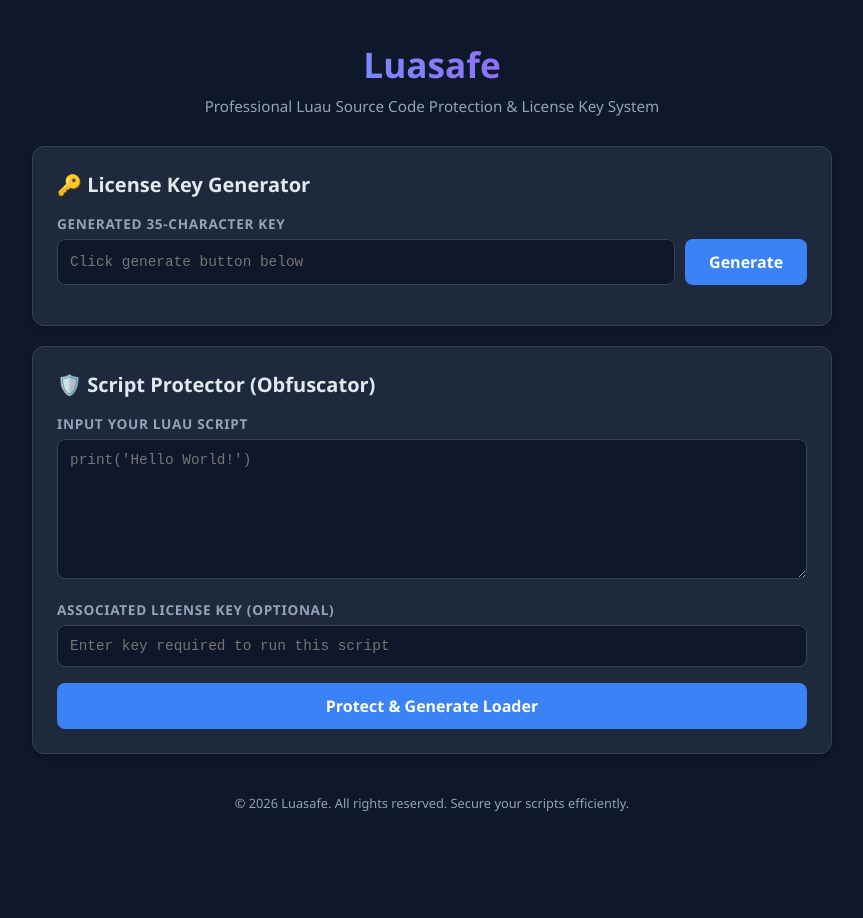
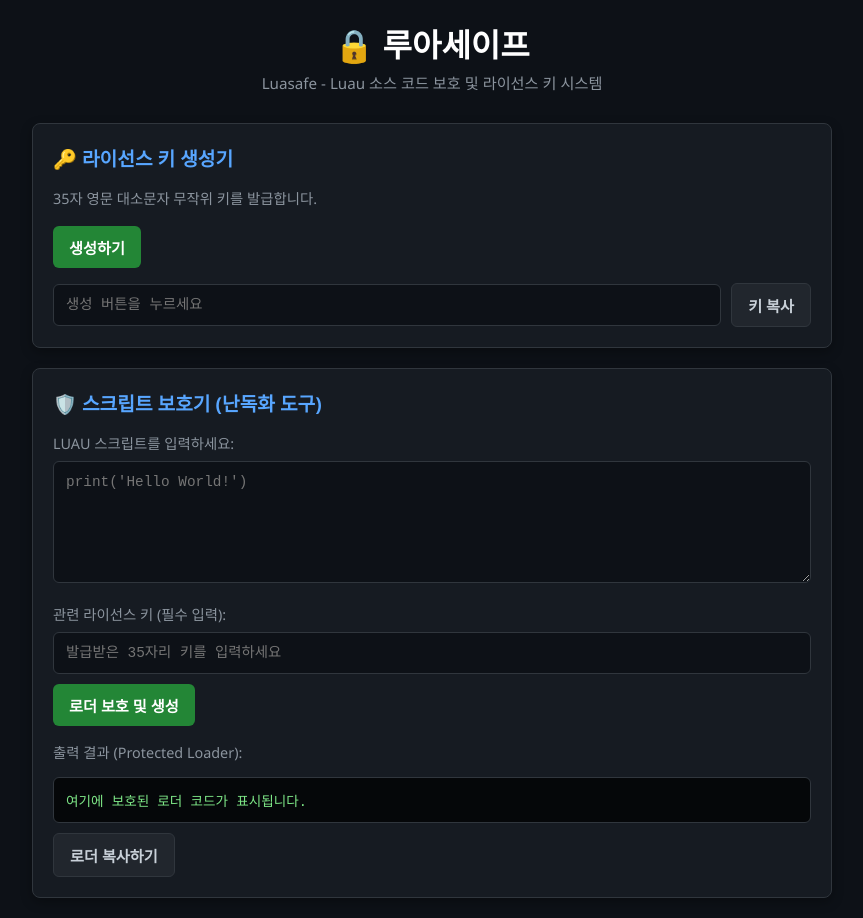
Before and after one commit to luasafedeveloper/luasafedeveloper.github.io, a plain HTML site: page index.html in a window 1280 px wide. Shown: the whole page, without its empty margins (208-1071 px from the left). Before the commit the page ends 832 px from the top, so only its background shows below. Drawn offline with Linux system fonts and the light colour scheme.

Commit message:
Update index.html

````diff
--- a/index.html
+++ b/index.html
@@ -1,130 +1,3 @@
-<!DOCTYPE html>
-<html lang="ko">
-<head>
-    <meta charset="UTF-8">
-    <meta name="viewport" content="width=device-width, initial-scale=1.0">
-    <title>Luasafe - Advanced Luau Source Protection</title>
-    <style>
-        :root {
-            --bg-color: #0f172a;
-            --card-bg: #1e293b;
-            --accent-color: #3b82f6;
-            --accent-hover: #2563eb;
-            --text-main: #f8fafc;
-            --text-sub: #94a3b8;
-            --border-color: #334155;
-        }
-        * { box-sizing: border-box; margin: 0; padding: 0; font-family: 'Segoe UI', Tahoma, Geneva, Verdana, sans-serif; }
-        body { background-color: var(--bg-color); color: var(--text-main); min-height: 100vh; display: flex; flex-direction: column; align-items: center; padding: 20px; }
-        header { text-align: center; margin-bottom: 30px; margin-top: 20px; }
-        header h1 { font-size: 2.2rem; margin-bottom: 8px; background: linear-gradient(90deg, #60a5fa, #a855f7); -webkit-background-clip: text; -webkit-text-fill-color: transparent; }
-        header p { color: var(--text-sub); font-size: 0.95rem; }
-        .container { width: 100%; max-width: 800px; display: flex; flex-direction: column; gap: 20px; }
-        .card { background-color: var(--card-bg); border: 1px solid var(--border-color); border-radius: 12px; padding: 24px; box-shadow: 0 4px 6px -1px rgba(0, 0, 0, 0.1), 0 2px 4px -1px rgba(0, 0, 0, 0.06); }
-        .card h2 { font-size: 1.25rem; margin-bottom: 16px; display: flex; align-items: center; gap: 8px; color: #e2e8f0; }
-        .form-group { margin-bottom: 16px; }
-        label { display: block; font-size: 0.85rem; font-weight: 600; color: var(--text-sub); margin-bottom: 6px; text-transform: uppercase; letter-spacing: 0.05em; }
-        textarea, input[type="text"] { width: 100%; background-color: #0f172a; border: 1px solid var(--border-color); border-radius: 8px; padding: 12px; color: var(--text-main); font-family: 'Courier New', Courier, monospace; font-size: 0.9rem; resize: vertical; }
-        textarea:focus, input[type="text"]:focus { outline: none; border-color: var(--accent-color); }
-        textarea { min-height: 140px; }
-        .btn { background-color: var(--accent-color); color: white; border: none; border-radius: 8px; padding: 12px 20px; font-size: 1rem; font-weight: 600; cursor: pointer; transition: background-color 0.2s, transform 0.1s; width: 100%; }
-        .btn:hover { background-color: var(--accent-hover); }
-        .btn:active { transform: scale(0.98); }
-        .result-box { margin-top: 15px; background-color: #0f172a; border: 1px solid var(--border-color); border-radius: 8px; padding: 12px; position: relative; }
-        .result-box pre { font-family: 'Courier New', Courier, monospace; font-size: 0.85rem; color: #38bdf8; overflow-x: auto; white-space: pre-wrap; word-break: break-all; max-height: 200px; }
-        .copy-btn { margin-top: 8px; background-color: #334155; font-size: 0.85rem; padding: 6px 12px; width: auto; }
-        .copy-btn:hover { background-color: #475569; }
-        .flex-row { display: flex; gap: 10px; }
-        footer { margin-top: 40px; color: var(--text-sub); font-size: 0.8rem; text-align: center; }
-    </style>
-</head>
-<body>
-
-    <header>
-        <h1>Luasafe</h1>
-        <p>Professional Luau Source Code Protection & License Key System</p>
-    </header>
-
-    <div class="container">
-        <!-- 1. 키 라이선스 발급 카드 -->
-        <div class="card">
-            <h2>🔑 License Key Generator</h2>
-            <div class="form-group">
-                <label>Generated 35-Character Key</label>
-                <div class="flex-row">
-                    <input type="text" id="generatedKey" readonly placeholder="Click generate button below">
-                    <button class="btn" style="width: 140px;" onclick="generateKey()">Generate</button>
-                </div>
-            </div>
-        </div>
-
-        <!-- 2. 소스 보호 및 난독화 카드 -->
-        <div class="card">
-            <h2>🛡️ Script Protector (Obfuscator)</h2>
-            <div class="form-group">
-                <label>Input Your Luau Script</label>
-                <textarea id="sourceInput" placeholder="print('Hello World!')"></textarea>
-            </div>
-            <div class="form-group">
-                <label>Associated License Key (Optional)</label>
-                <input type="text" id="targetKey" placeholder="Enter key required to run this script">
-            </div>
-            <button class="btn" onclick="protectScript()">Protect & Generate Loader</button>
-
-            <div id="outputContainer" style="display: none;">
-                <div class="form-group" style="margin-top: 20px;">
-                    <label>Protected Loader Output</label>
-                    <div class="result-box">
-                        <pre id="outputResult"></pre>
-                    </div>
-                    <button class="btn copy-btn" onclick="copyToClipboard()">Copy Code</button>
-                </div>
-            </div>
-        </div>
-    </div>
-
-    <footer>
-        &copy; 2026 Luasafe. All rights reserved. Secure your scripts efficiently.
-    </footer>
-
-    <script>
-        // 35글자 랜덤 대소문자/영문 키 생성 함수 (숫자 제외 영문 대소문자만 원하실 경우 문자셋 조정 가능)
-        function generateKey() {
-            const chars = 'ABCDEFGHIJKLMNOPQRSTUVWXYZabcdefghijklmnopqrstuvwxyz';
-            let result = '';
-            for (let i = 0; i < 35; i++) {
-                result += chars.charAt(Math.floor(Math.random() * chars.length));
-            }
-            document.getElementById('generatedKey').value = result;
-        }
-
-        // 소스 코드 보호 및 래퍼 생성 함수
-        function protectScript() {
-            const source = document.getElementById('sourceInput').value;
-            const key = document.getElementById('targetKey').value.trim();
-
-            if (!source) {
-                alert('Please enter a script to protect.');
-                return;
-            }
-
-            // 소스 코드를 Base64로 인코딩하여 감춤
-            const encodedSource = btoa(unescape(encodeURIComponent(source)));
-
-            // 클라이언트에서 실행될 프로텍터 런타임 템플릿 생성
-            let protectedCode = `-- Protected by Luasafe\n`;
-            if (key) {
-                protectedCode += `local _KEY = "${key}"\n`;
-                protectedCode += `if script_key ~= _KEY then\n    error("Invalid or Missing Script Key!")\nend\n`;
-            }
-            protectedCode += `local _s = "${encodedSource}"\n`;
-            protectedCode += `local function _d(d)\n    local b='ABCDEFGHIJKLMNOPQRSTUVWXYZabcdefghijklmnopqrstuvwxyz0123456789+/'\n    d=string.gsub(d, '[^'..b..'=]', '')\n    return (d:gsub('.', function(x)\n        if (x == '=') then return '' end\n        local r,f='',(b:find(x)-1)\n        for i=6,1,-1 do r=r..(f%2^i-f%2^(i-1)>0 and '1' or '0') end\n        return r;\n    end):gsub('%d%d%d?%d?%d?%d?%d?%d?', function(x)\n        if (#x ~= 8) then return '' end\n        GitHub Pages를 통해 무료로 호스팅할 수 있도록, 소스코드 난독화/보호(`luasafe`), 스크립트 관리, 그리고 35자리 랜덤 영문 대소문자 키 라이선스 발급 기능이 포함된 **단일 HTML 파일(`index.html`)** 코드입니다.
-
-이 코드를 복사해서 GitHub 저장소에 `index.html` 이름으로 업로드하고 GitHub Pages를 켜시면 바로 사이트가 작동합니다.
-
-### 📁 `index.html` 전체 코드
-
-```html
 <!DOCTYPE html>
 <html lang="ko">
 <head>
@@ -169,32 +42,36 @@
 
 <div class="container">
     <header>
-        <h1>🔒 LuaSafe</h1>
-        <p>Secure Luau Source Code Protection & Key Management System</p>
+        <h1>🔒 루아세이프</h1>
+        <p>Luasafe - Luau 소스 코드 보호 및 라이선스 키 시스템</p>
     </header>
 
-    <!-- 1. 소스코드 입력 및 난독화 영역 -->
+    <!-- 1. 라이선스 키 발급 영역 -->
     <div class="card">
-        <h2>📜 Script Protector (Obfuscator)</h2>
-        <label for="sourceInput">Luau 소스 코드를 입력하세요:</label>
+        <h2>🔑 라이선스 키 생성기</h2>
+        <label>35자 영문 대소문자 무작위 키를 발급합니다.</label>
+        <button onclick="generateKey()">생성하기</button>
+
+        <div style="margin-top: 15px;" class="row">
+            <input type="text" id="keyOutput" readonly placeholder="생성 버튼을 누르세요" class="flex-1">
+            <button class="secondary" onclick="copyText('keyOutput')" style="margin-top: 0;">키 복사</button>
+        </div>
+    </div>
+
+    <!-- 2. 소스코드 보호 및 난독화 영역 -->
+    <div class="card">
+        <h2>🛡️ 스크립트 보호기 (난독화 도구)</h2>
+        <label for="sourceInput">LUAU 스크립트를 입력하세요:</label>
         <textarea id="sourceInput" rows="6" placeholder="print('Hello World!')"></textarea>
-        <button onclick="protectScript()">보호 및 난독화 생성</button>
+
+        <label for="targetKey" style="margin-top: 15px;">관련 라이선스 키 (필수 입력):</label>
+        <input type="text" id="targetKey" placeholder="발급받은 35자리 키를 입력하세요">
+
+        <button onclick="protectScript()">로더 보호 및 생성</button>
 
         <label style="margin-top: 15px;">출력 결과 (Protected Loader):</label>
-        <div id="outputProtected" class="output-box">여기에 보호된 스크립트 로더가 표시됩니다.</div>
-        <button class="secondary" onclick="copyText('outputProtected')">결과 복사하기</button>
-    </div>
-
-    <!-- 2. 라이선스 키 발급 영역 -->
-    <div class="card">
-        <h2>🔑 License Key Generator</h2>
-        <p style="font-size: 0.85rem; color: var(--text-muted); margin-bottom: 12px;">사용자 인증을 위한 35자리 무작위 영문 대소문자 키를 발급합니다.</p>
-        <button onclick="generateKey()">키 발급하기</button>
-
-        <div style="margin-top: 15px;" class="row">
-            <input type="text" id="keyOutput" readonly placeholder="발급된 키가 여기에 표시됩니다." class="flex-1">
-            <button class="secondary" onclick="copyText('keyOutput')" style="margin-top: 0;">키 복사</button>
-        </div>
+        <div id="outputProtected" class="output-box">여기에 보호된 로더 코드가 표시됩니다.</div>
+        <button class="secondary" onclick="copyText('outputProtected')">로더 복사하기</button>
     </div>
 </div>
 
@@ -203,26 +80,165 @@
     function generateKey() {
         const chars = 'ABCDEFGHIJKLMNOPQRSTUVWXYZabcdefghijklmnopqrstuvwxyz';
         let result = '';
-        const length = 35;
-        for (let i = 0; i < length; i++) {
+        for (let i = 0; i < 35; i++) {
             result += chars.charAt(Math.floor(Math.random() * chars.length));
         }
         document.getElementById('keyOutput').value = result;
     }
 
-    // 간단한 Base64 및 구조 기반 난독화 시뮬레이터 (LuaSafe 방식)
+    // 키 포함 스크립트 보호 및 로더 생성 함수
     function protectScript() {
-        const code = document.getElementById('sourceInput').value;
-        if (!code.trim()) {
-            alert('보호할 소스 코드를 입력해주세요!');
+        const code = document.getElementById('sourceInput').value.trim();
+        const key = document.getElementById('targetKey').value.trim();
+
+        if (!code) {
+            alert('보호할 루아 소스 코드를 입력해주세요!');
+            return;
+        }
+        if (!key) {
+            alert('스크립트를 실행할 라이선스 키를 입력해주세요!');
             return;
         }
 
-        // 소스코드를 Base64로 인코딩하여 기본적인 뷰어 방지 적용
+        // 소스코드를 Base64로 인코딩
+        const encodedSource = btoa(unescape(encodeURIComponent(code)));
+
+        // 사용자가 요청한 형식으로 스크립트 키와 로더 조합 생성
+        const loaderCode = `scriptkey = "${key}"\n\n-- Protected by Luasafe\nlocal _s = "${encodedSource}";\nlocal function _d(data)\n    local b='ABCDEFGHIJKLMNOPQRSTUVWXYZabcdefghijklmnopqrstuvwxyz0123456789+/'\n    data = string.gsub(data, '[^'..b..'=]', '')\n    return (data:gsub('.', function(x)\n        if (x == '=') then return '' end\n        local r,f='',(b:find(x)-1)\n        for i=6,1,-1 do r=r..(f%2^i-f%2^(i-1)>0 and '1' or '0') end\n        return r;\n    end):gsub('%d%d%d?%d?%d?%d?%d?%d?', function(x)\n        if (#x ~= 8) then return '' end\n        local c=0요청하신 대로 **35자리 무작위 영문 키 생성**, **소스 코드 입력**, 그리고 **`scriptkey = "키값"`과 함께 실행 가능한 보호된 로더 형식**으로 출력되도록 수정한 `index.html` 전체 코드입니다.
+
+이 코드를 복사해서 GitHub 저장소(`luasafedeveloper.github.io`)의 `index.html` 파일에 덮어씌우고 저장(Commit)하시면 사이트에 바로 반영됩니다.
+
+### 📄 수정된 `index.html` 전체 코드
+
+```html
+<!DOCTYPE html>
+<html lang="ko">
+<head>
+    <meta charset="UTF-8">
+    <meta name="viewport" content="width=device-width, initial-scale=1.0">
+    <title>루아세이프 - Luau 소스 코드 보호 및 라이선스 키 시스템</title>
+    <style>
+        :root {
+            --bg-color: #0d1117;
+            --card-bg: #161b22;
+            --border-color: #30363d;
+            --accent-color: #238636;
+            --accent-hover: #2ea043;
+            --text-main: #c9d1d9;
+            --text-muted: #8b949e;
+        }
+        * { box-sizing: border-box; margin: 0; padding: 0; font-family: 'Segoe UI', Tahoma, Geneva, Verdana, sans-serif; }
+        body { background-color: var(--bg-color); color: var(--text-main); padding: 20px; display: flex; justify-content: center; }
+        .container { width: 100%; max-width: 800px; display: flex; flex-direction: column; gap: 20px; }
+        header { text-align: center; margin-bottom: 10px; }
+        header h1 { font-size: 2rem; color: #fff; margin-bottom: 5px; }
+        header p { color: var(--text-muted); font-size: 0.95rem; }
+
+        .card { background-color: var(--card-bg); border: 1px solid var(--border-color); border-radius: 8px; padding: 20px; box-shadow: 0 4px 12px rgba(0,0,0,0.3); }
+        .card h2 { font-size: 1.2rem; margin-bottom: 15px; color: #58a6ff; display: flex; align-items: center; gap: 8px; }
+
+        label { display: block; margin-bottom: 8px; font-size: 0.9rem; color: var(--text-muted); }
+        textarea, input { width: 100%; background-color: #0d1117; border: 1px solid var(--border-color); border-radius: 6px; color: #fff; padding: 12px; font-family: monospace; font-size: 0.9rem; resize: vertical; outline: none; }
+        textarea:focus, input:focus { border-color: #58a6ff; }
+
+        button { background-color: var(--accent-color); color: white; border: none; border-radius: 6px; padding: 10px 16px; font-size: 0.95rem; font-weight: 600; cursor: pointer; transition: background 0.2s; display: inline-flex; align-items: center; justify-content: center; gap: 6px; margin-top: 10px; }
+        button:hover { background-color: var(--accent-hover); }
+        button.secondary { background-color: #21262d; border: 1px solid var(--border-color); color: var(--text-main); }
+        button.secondary:hover { background-color: #30363d; }
+
+        .output-box { margin-top: 15px; background: #050709; border: 1px solid var(--border-color); border-radius: 6px; padding: 12px; font-family: monospace; font-size: 0.85rem; white-space: pre-wrap; word-break: break-all; max-height: 180px; overflow-y: auto; color: #7ee787; }
+        .row { display: flex; gap: 10px; align-items: center; }
+        .flex-1 { flex: 1; }
+    </style>
+</head>
+<body>
+
+<div class="container">
+    <header>
+        <h1>🔒 루아세이프</h1>
+        <p>Luau 소스 코드 보호 및 라이선스 키 시스템 전문가용</p>
+    </header>
+
+    <!-- 1. 라이선스 키 발급 영역 -->
+    <div class="card">
+        <h2>🔑 라이선스 키 생성기</h2>
+        <label>35자 영문 대소문자 무작위 키를 발급합니다.</label>
+        <button onclick="generateKey()">키 생성하기</button>
+
+        <div style="margin-top: 15px;" class="row">
+            <input type="text" id="keyOutput" readonly placeholder="생성된 키가 여기에 표시됩니다." class="flex-1">
+            <button class="secondary" onclick="copyText('keyOutput')" style="margin-top: 0;">키 복사</button>
+        </div>
+    </div>
+
+    <!-- 2. 스크립트 보호 및 로더 생성 영역 -->
+    <div class="card">
+        <h2>🛡️ 스크립트 보호기 (난독화 도구)</h2>
+        <label for="sourceInput">LUAU 스크립트를 입력하세요:</label>
+        <textarea id="sourceInput" rows="5" placeholder="print('Hello World!')"></textarea>
+
+        <label for="targetKey" style="margin-top: 15px;">관련 라이선스 키 (선택 사항):</label>
+        <input type="text" id="targetKey" placeholder="발급받은 35자리 키를 입력하세요">
+
+        <button onclick="protectScript()">로더 보호 및 생성</button>
+
+        <label style="margin-top: 15px;">출력 결과 (Protected Loader):</label>
+        <div id="outputProtected" class="output-box">로더 결과가 여기에 표시됩니다.</div>
+        <button class="secondary" onclick="copyText('outputProtected')">결과 복사하기</button>
+    </div>
+</div>
+
+<script>
+    // 35자리 영문 대소문자 랜덤 키 생성 함수
+    function generateKey() {
+        const chars = 'ABCDEFGHIJKLMNOPQRSTUVWXYZabcdefghijklmnopqrstuvwxyz';
+        let result = '';
+        for (let i = 0; i < 35; i++) {
+            result += chars.charAt(Math.floor(Math.random() * chars.length));
+        }
+        document.getElementById('keyOutput').value = result;
+    }
+
+    // 소스 보호 및 키 포함 로더 포맷 생성 함수
+    function protectScript() {
+        const code = document.getElementById('sourceInput').value;
+        const key = document.getElementById('targetKey').value.trim();
+
+        if (!code.trim()) {
+            alert('보호할 LUAU 스크립트를 입력해주세요!');
+            return;
+        }
+
         const encoded = btoa(unescape(encodeURIComponent(code)));
-        const protectedCode = `-- Protected by LuaSafe v1.0\n-- Unauthorized distribution is prohibited.\nlocal _s = "${encoded}";\nlocal function _d(data)\n    -- Decryption & Load logic\n    return game:HttpGet("[https://your-backend-api.com/verify?key=](https://your-backend-api.com/verify?key=)" .. tostring(script_key))\nend;\n-- Executing loader\nprint("LuaSafe: Script loaded securely.");`;
+        const displayKey = key ? key : "NO_KEY_REQUIRED";
 
-        document.getElementById('outputProtected').innerText = protectedCode;
+        let loaderCode = `scriptkey = "${displayKey}"\n\n`;
+        loaderCode += `-- 루아세이프 보호된 로더\n`;
+        loaderCode += `local _s = "${encoded}";\n`;
+        loaderCode += `local function _d(data)\n`;
+        loaderCode += `    local b='ABCDEFGHIJKLMNOPQRSTUVWXYZabcdefghijklmnopqrstuvwxyz0123456789+/'\n`;
+        loaderCode += `    data = string.gsub(data, '[^'..b..'=]', '')\n`;
+        loaderCode += `    return (data:gsub('.', function(x)\n`;
+        loaderCode += `        if (x == '=') then return '' end\n`;
+        loaderCode += `        local r,f='',(b:find(x)-1)\n`;
+        loaderCode += `        for i=6,1,-1 do r=r..(f%2^i-f%2^(i-1)>0 and '1' or '0') end\n`;
+        loaderCode += `        return r;\n`;
+        loaderCode += `    end):gsub('%d%d%d?%d?%d?%d?%d?%d?', function(x)\n`;
+        loaderCode += `        if (#x ~= 8) then return '' end\n`;
+        loaderCode += `        local c=0\n`;
+        loaderCode += `        for i=1,8 do c=c+(x:sub(i,i)=='1' and 2^(8-i) or 0) end\n`;
+        loaderCode += `        return string.char(c)\n`;
+        loaderCode += `    end))\n`;
+        loaderCode += `end\n\n`;
+        loaderCode += `local success, result = pcall(function()\n`;
+        loaderCode += `    local decoded = _d(_s)\n`;
+        loaderCode += `    loadstring(decoded)()\n`;
+        loaderCode += `end)\n`;
+        loaderCode += `if not success then\n`;
+        loaderCode += `    warn("[LuaSafe]: Script execution failed - " .. tostring(result))\n`;
+        loaderCode += `end`;
+
+        document.getElementById('outputProtected').innerText = loaderCode;
     }
 
     // 클립보드 복사 함수
@@ -230,7 +246,7 @@
         const el = document.getElementById(elementId);
         let text = el.tagName === 'INPUT' ? el.value : el.innerText;
 
-        if (!text || text.includes('여기에')) {
+        if (!text || text.includes('표시됩니다') || text.includes('결과가')) {
             alert('복사할 내용이 없습니다.');
             return;
         }
````
